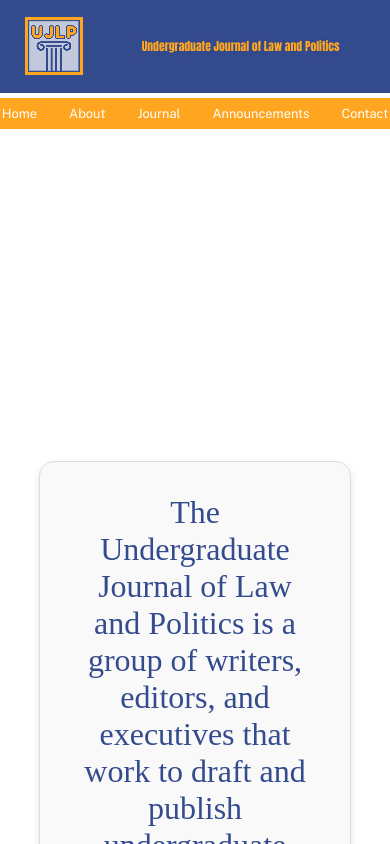
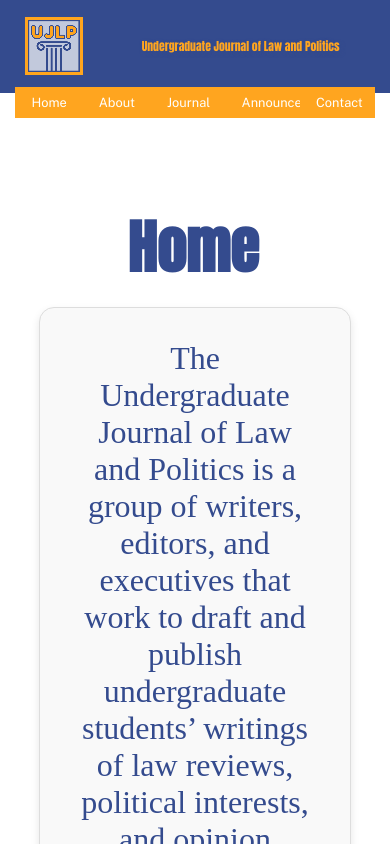
Before and after one commit to RobBundy2002/UJLP, a React (Create React App) app in the folder my-app/: page / in a window 390 px wide. Built offline with nearby package versions, Linux system fonts and the light colour scheme.

Commit message:
Fixed the Phone Version?

```diff
--- a/my-app/package.json
+++ b/my-app/package.json
@@ -16,7 +16,7 @@
   "scripts": {
     "predeploy": "npm run build",
     "deploy": "gh-pages -d build",
-    "start": "react-scripts start",
+    "start": "react-scripts start --host 192.168.1.19",
     "build": "react-scripts build",
     "test": "react-scripts test",
     "eject": "react-scripts eject"
--- a/my-app/src/About.css
+++ b/my-app/src/About.css
@@ -50,8 +50,8 @@
 
 @media (max-width: 768px) {
     .About {
-        max-width: 95%;
-        margin-top: -8vw;
+        max-width: 100%;
+        margin-top: -15vw;
     }
 
     .About h1 {
@@ -60,7 +60,7 @@
 
     .About-table th,
     .About-table td {
-        padding: 0.5rem;
-        font-size: 0.9rem;
+        width: 10%;
+        font-size: 0.7rem;
     }
 }
--- a/my-app/src/About.js
+++ b/my-app/src/About.js
@@ -28,7 +28,7 @@ function About() {
                     <td>
                         Editor-in-Chief: Sam Burnett
 
-                        Director of Engagement: Shelby Eliasek
+                        Director of Engagement: Shelby Eliasek &emsp; &emsp; &emsp;
 
                         Managing Editor: Derek Tsai
                     </td>
--- a/my-app/src/Announcements.css
+++ b/my-app/src/Announcements.css
@@ -58,7 +58,7 @@
     .Announcements {
         padding: 1rem;
         max-width: 100%;
-        margin-top: -5vw;
+        margin-top: -10vw;
     }
 
     .Announcements h1 {
--- a/my-app/src/App.css
+++ b/my-app/src/App.css
@@ -116,7 +116,7 @@ html, body {
     margin-top: 0;
   }
   .App-nav-top{
-    width: 80vw;
-    margin-top: -4.8vw;
+    width: 15vw;
+    margin-top: -7.8vw;
   }
 }
--- a/my-app/src/Contact.css
+++ b/my-app/src/Contact.css
@@ -39,6 +39,10 @@
     .Contact {
         padding: 1rem;
         max-width: 100%;
-        margin-top: -5vw;
+        margin-top: -10vw;
     }
+    .Contact-header h1 {
+        font-size: 15vw;
+    }
+
 }
--- a/my-app/src/Home.css
+++ b/my-app/src/Home.css
@@ -45,6 +45,6 @@
 
 @media (max-width: 768px) {
     .Home{
-        top: -180vw;
+        top: -230vw;
     }
 }
--- a/my-app/src/Journal.css
+++ b/my-app/src/Journal.css
@@ -32,11 +32,12 @@
 
 @media (max-width: 768px) {
     .Journal{
-        top: -148vw;
-        max-width: 80%;
+        top: -225vw;
+        max-width: 73%;
         right: -3vw;
     }
     .TitleWrapper h1 {
-        top: -150vw;
+        top: -230vw;
+        font-size: 15vw;
     }
 }
```
